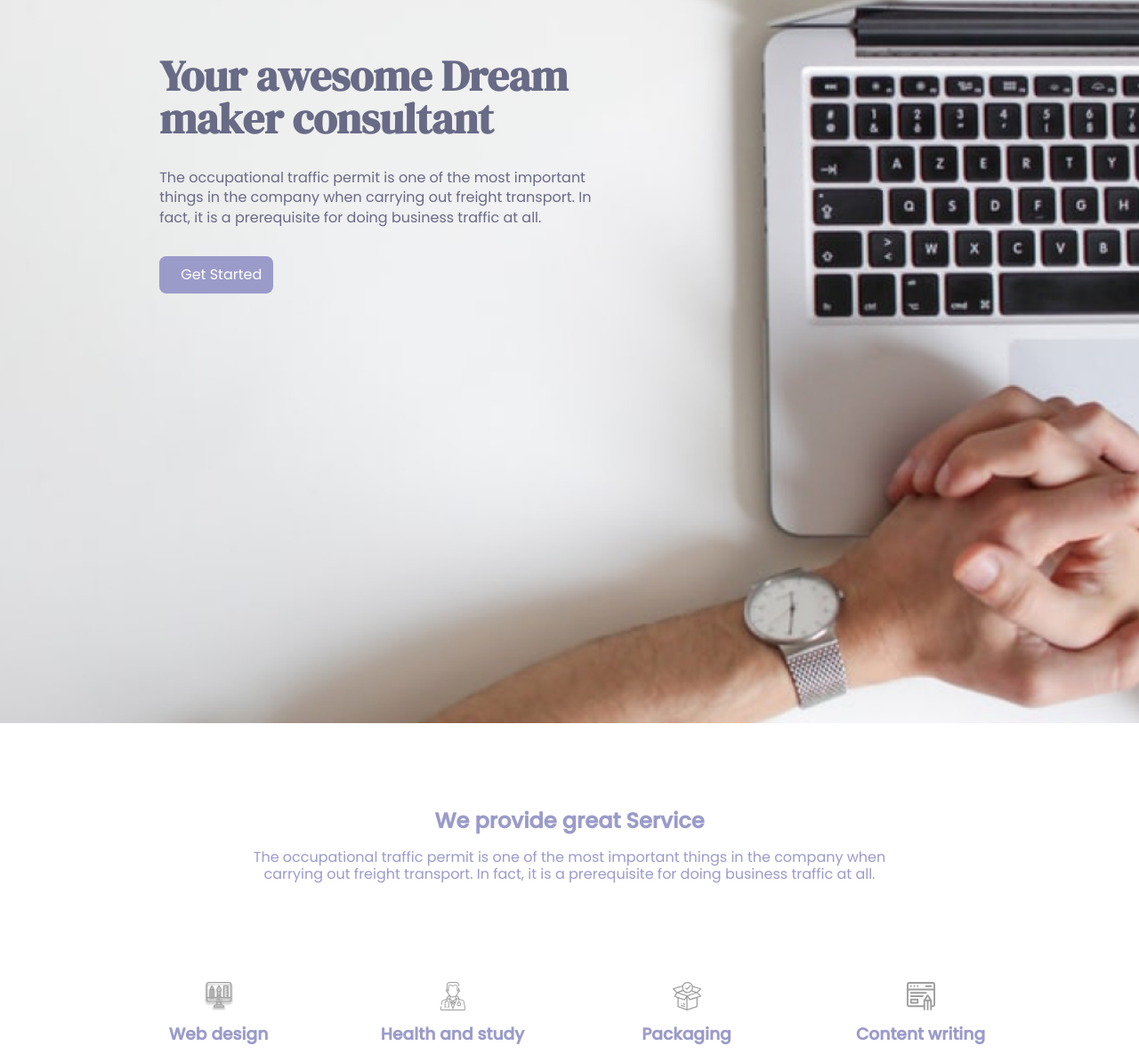
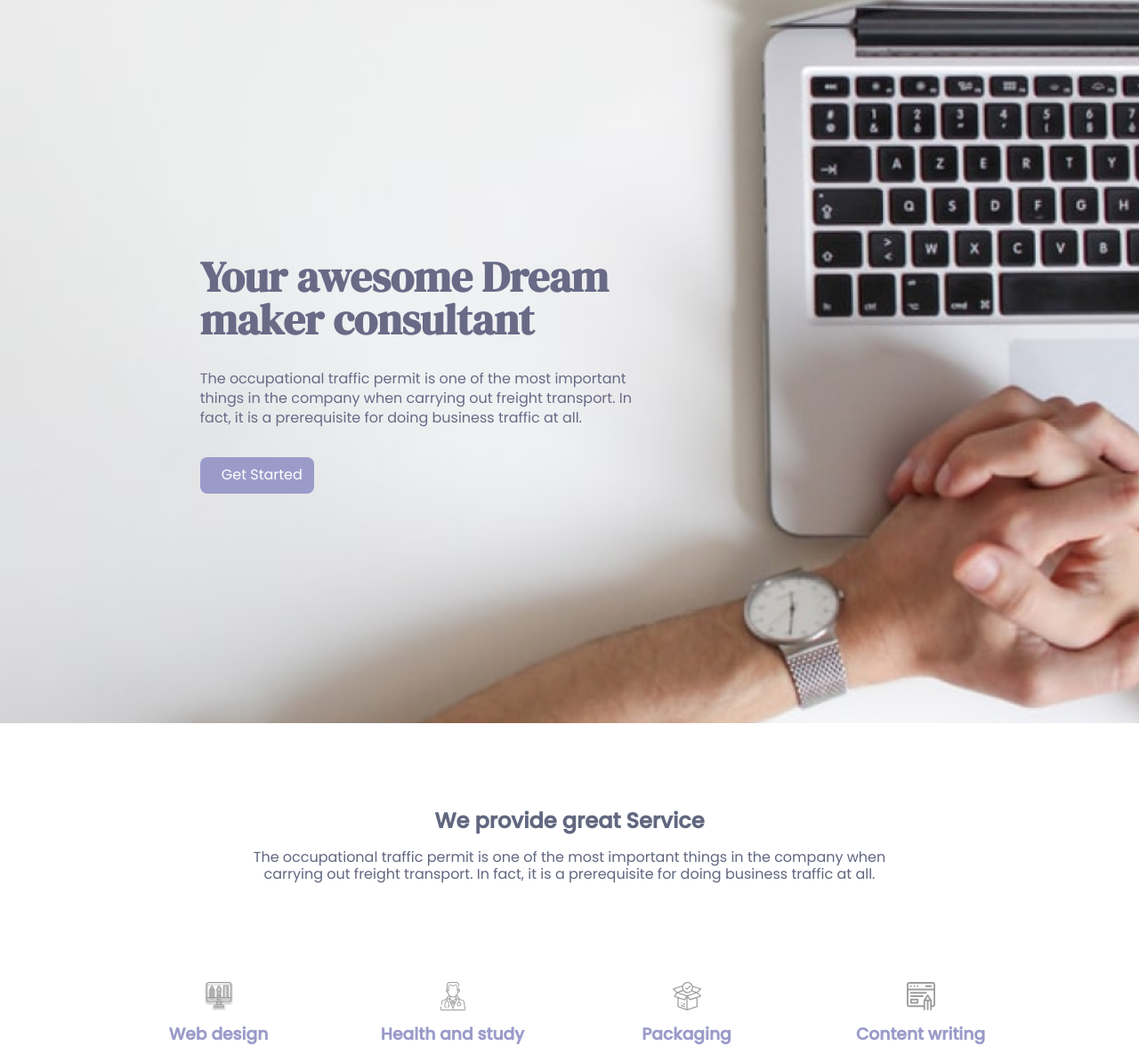
Before and after one commit to Diegoireland1975/Consultant-Landing-Page, a plain HTML site: page index.html in a window 1280 px wide. Shown: the part 115-1300 px from the top of the page at 89% size. Drawn offline with Linux system fonts and the light colour scheme.

Commit message:
continuing to fix the font colors ans styles

```diff
--- a/css/style.css
+++ b/css/style.css
@@ -44,12 +44,14 @@ img {
 /* Font and Text Style */
 h1 {
   font-family: "DM Serif Display", serif;
+  color: #696a86;
 }
 
 h2,
 h3,
 p {
   font-family: "Poppins", sans-serif;
+  color: #626780;
 }
 /* Header */
 .main-header {
@@ -148,7 +150,7 @@ p {
   max-width: 500px;
   display: flex;
   flex-direction: column;
-  justify-content: flex-start;
+  justify-content: center;
 }
 
 .showcase-text a {
@@ -510,7 +512,7 @@ button {
   }
 
   .showcase {
-    padding-left: 6rem;
+    padding-left: 9rem;
   }
   .showcase h1 {
     font-size: 3rem;
```
